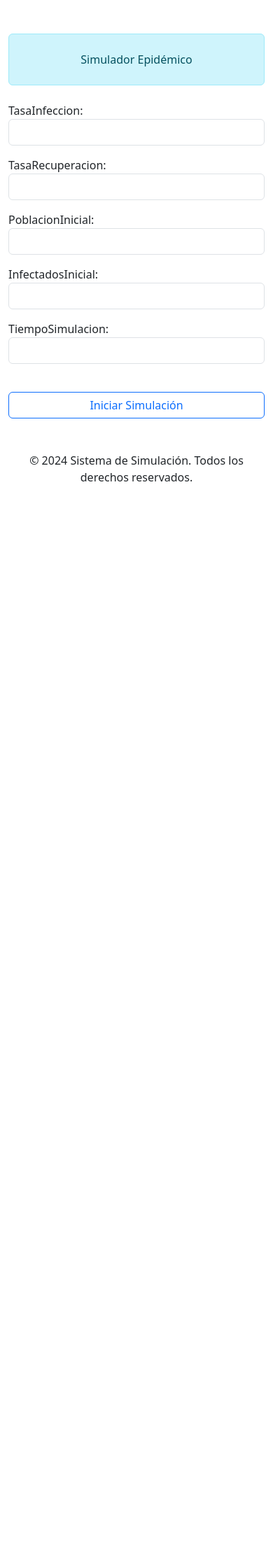
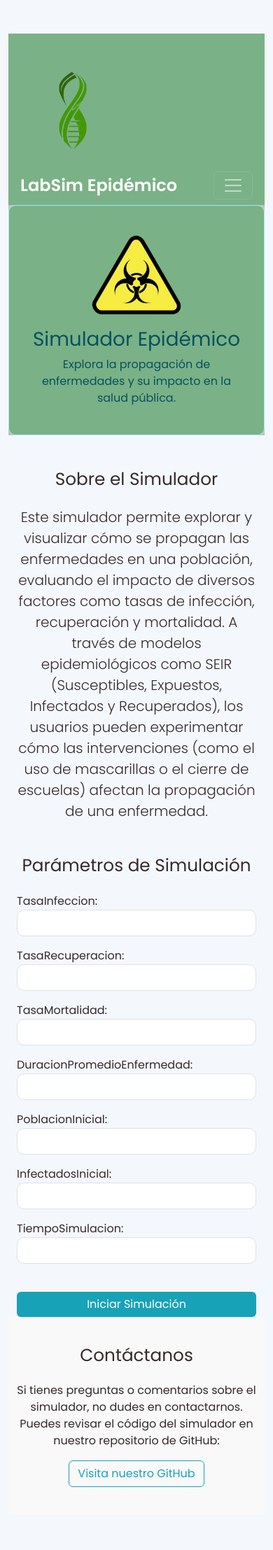
Before and after one commit to ThePacktur/SimuladorEcosistema, a Django app: page / in a window 390 px wide. Shown: the top 2215 px of the page at 70% size. Before the commit the page ends 688 px from the top, so only its background shows below. Run offline with Django 3.2, Linux system fonts and the light colour scheme.

Commit message:
update
update = models, serializers, utilis, views, styles css, front-end

```diff
--- a/simuladorEcosistema/simuladorApp/forms.py
+++ b/simuladorEcosistema/simuladorApp/forms.py
@@ -2,13 +2,49 @@ from django import forms
 from .models import ParametrosSimulacion
 
 class ParametrosSimulacionForm(forms.ModelForm):
+
     class Meta:
         model = ParametrosSimulacion
-        fields = ['tasaInfeccion', 'tasaRecuperacion', 'poblacionInicial', 'infectadosInicial', 'tiempoSimulacion']
+        fields = ['tasaInfeccion', 'tasaRecuperacion', 'tasaMortalidad', 'duracionPromedioEnfermedad', 'poblacionInicial', 'infectadosInicial', 'tiempoSimulacion']
         widgets = {
             'tasaInfeccion': forms.NumberInput(attrs={'class': 'form-control', 'step': '0.01'}),
             'tasaRecuperacion': forms.NumberInput(attrs={'class': 'form-control', 'step': '0.01'}),
+            'tasaMortalidad': forms.NumberInput(attrs={'class': 'form-control', 'step': '0.01'}),
+            'duracionPromedioEnfermedad': forms.NumberInput(attrs={'class': 'form-control'}),
             'poblacionInicial': forms.NumberInput(attrs={'class': 'form-control'}),
             'infectadosInicial': forms.NumberInput(attrs={'class': 'form-control'}),
             'tiempoSimulacion': forms.NumberInput(attrs={'class': 'form-control'}),
         }
+
+    def clean_tasaInfeccion(self):
+        tasa_infeccion = self.cleaned_data.get('tasaInfeccion')
+        if tasa_infeccion < 0:
+            raise forms.ValidationError("La tasa de infección no puede ser negativa.")
+        return tasa_infeccion
+
+    def clean_tasaRecuperacion(self):
+        tasa_recuperacion = self.cleaned_data.get('tasaRecuperacion')
+        if tasa_recuperacion < 0:
+            raise forms.ValidationError("La tasa de recuperación no puede ser negativa.")
+        return tasa_recuperacion
+
+    def clean_poblacionInicial(self):
+        poblacion_inicial = self.cleaned_data.get('poblacionInicial')
+        if poblacion_inicial <= 0:
+            raise forms.ValidationError("La población inicial debe ser un número positivo.")
+        return poblacion_inicial
+
+    def clean_infectadosInicial(self):
+        infectados_inicial = self.cleaned_data.get('infectadosInicial')
+        poblacion_inicial = self.cleaned_data.get('poblacionInicial')
+        if infectados_inicial < 0:
+            raise forms.ValidationError("El número de infectados iniciales no puede ser negativo.")
+        if poblacion_inicial and infectados_inicial >= poblacion_inicial:
+            raise forms.ValidationError("El número de infectados iniciales no puede ser igual o superior a la población inicial.")
+        return infectados_inicial
+
+    def clean_tiempoSimulacion(self):
+        tiempo_simulacion = self.cleaned_data.get('tiempoSimulacion')
+        if tiempo_simulacion <= 0:
+            raise forms.ValidationError("El tiempo de simulación debe ser un número positivo.")
+        return tiempo_simulacion
--- a/simuladorEcosistema/simuladorApp/views.py
+++ b/simuladorEcosistema/simuladorApp/views.py
@@ -1,49 +1,76 @@
 from django.shortcuts import render
+from .serializers import ParametroSimulacionSerializer
+from rest_framework import status, viewsets
 from .forms import ParametrosSimulacionForm
-from .utilis import simularSir
+from .models import ParametrosSimulacion
+
 import matplotlib.pyplot as plt
+from simuladorApp.utilis import simularSeir
+import numpy as np
 import io
 import base64
-
 def simulador(request):
     if request.method == 'POST':
         form = ParametrosSimulacionForm(request.POST)
         if form.is_valid():
-            # Obtener datos del formulario
+            # Obtener datos validados del formulario
             tasaInfeccion = form.cleaned_data['tasaInfeccion']
             tasaRecuperacion = form.cleaned_data['tasaRecuperacion']
             poblacionInicial = form.cleaned_data['poblacionInicial']
             infectadosInicial = form.cleaned_data['infectadosInicial']
             tiempoSimulacion = form.cleaned_data['tiempoSimulacion']
+            intervenciones = form.cleaned_data.get('intervenciones', [])
+
+            # Implementar lógicas de intervenciones
+            if 'mascarillas' in intervenciones:
+                tasaInfeccion *= 0.8  # Reducción del 20% por uso de mascarillas
 
             # Configuración inicial
             SO = poblacionInicial - infectadosInicial
             IO = infectadosInicial
-            RO = 0
+            RO = 0  # Recuperados iniciales
+            D0 = 0  # Muertos iniciales
+            E0 = 0  # Expuestos iniciales (esto depende de tu modelo, puedes ajustarlo si es necesario)
+            tasaMortalidad = 0.01  # Definir tasa de mortalidad (ajusta este valor según sea necesario)
 
-            # Ejecuta la simulación
-            S, I, R = simularSir(tasaInfeccion, tasaRecuperacion, SO, IO, RO, tiempoSimulacion)
+            # Ejecutar simulación
+            S, E, I, R, D = simularSeir(tasaInfeccion, tasaRecuperacion, tasaMortalidad, SO, E0, IO, RO, D0, tiempoSimulacion)
 
-            # Generar recomendaciones
+            # Generar recomendaciones dinámicas basadas en la simulación
             recomendaciones = []
+
+            # Si el número de infectados es muy alto
             if max(I) > poblacionInicial * 0.2:
                 recomendaciones.append("Implementar cuarentenas estrictas para reducir la propagación.")
+
+            # Si el número de infectados supera cierto umbral
             if max(I) > 100:
-                recomendaciones.append("Incrementar campañas de vacunación.") #agregar plan de vacunacion previa a a la propagacion de la enfermedad
-            if len(S) > 30:
+                recomendaciones.append("Incrementar campañas de vacunación.")
+
+            # Si la simulación es de más de 30 días, recomendar uso de mascarillas
+            if tiempoSimulacion > 30:
                 recomendaciones.append("Promover el uso de mascarillas en espacios cerrados.")
 
-            # Graficar el resultado
+            # Nuevas recomendaciones basadas en el comportamiento observado
+            # Si la curva de infectados sigue creciendo rápidamente, sugerir restricciones de viajes
+            if I[-1] > I[0] * 2:
+                recomendaciones.append("Restricciones de viajes para evitar propagación masiva.")
+
+            # Si el número de recuperados es bajo, sugerir mejorar tratamientos
+            if max(R) < poblacionInicial * 0.1:
+                recomendaciones.append("Revisar estrategias de tratamiento y hospitalización.")
+
+            # Graficar resultado
             plt.figure(figsize=(10, 5))
-            plt.plot(S, label="Susceptibles", color="blue")
-            plt.plot(I, label="Infectados", color="red")
-            plt.plot(R, label="Recuperados", color="green")
+            plt.plot(range(tiempoSimulacion + 1), S, label="Susceptibles", color="blue")
+            plt.plot(range(tiempoSimulacion + 1), I, label="Infectados", color="red")
+            plt.plot(range(tiempoSimulacion + 1), R, label="Recuperados", color="green")
             plt.xlabel("Días")
             plt.ylabel("Población")
             plt.title("Simulación Epidemiológica")
             plt.legend()
 
-            # Guardar la imagen como PNG
+            # Guardar la imagen como base64
             buffer = io.BytesIO()
             plt.savefig(buffer, format='png')
             buffer.seek(0)
@@ -51,9 +78,17 @@ def simulador(request):
             buffer.close()
             image_base64 = base64.b64encode(imagen_png).decode('utf-8')
 
+            # Después de calcular las simulaciones
+            tiempo_pico = np.argmax(I)  # Primer índice donde I alcanza su máximo
+            porcentaje_infectados = (max(I) / poblacionInicial) * 100
+            porcentaje_recuperados = (max(R) / poblacionInicial) * 100
+
             return render(request, 'simuladorApp/resultados.html', {
                 'grafico': image_base64,
-                'recomendaciones': recomendaciones
+                'recomendaciones': recomendaciones,
+                'tiempo_pico': tiempo_pico,
+                'porcentaje_infectados': porcentaje_infectados,
+                'porcentaje_recuperados': porcentaje_recuperados,
             })
     else:
         form = ParametrosSimulacionForm()
--- /dev/null
+++ b/simuladorEcosistema/static/styles.css
@@ -0,0 +1,77 @@
+body {
+    font-family: 'Poppins', sans-serif;
+    background-color: #f4f7fc;
+    color: #352a2a;
+}
+
+header {
+    background-color: #c2c2c2; /* Color oscuro profesional */
+    color: white;
+}
+
+.header-title {
+    background-color: #7ab186 ;
+    border-radius: 10px;
+    padding: 30px;
+}
+
+.navbar {
+    background-color: #7ab186; /* Fondo oscuro para la navbar */
+    padding: 5px;
+}
+
+.navbar-brand {
+    font-size: 1.5rem;
+    font-weight: bold;
+}
+
+.navbar-nav .nav-link {
+    color: #fffefe !important; /* Color claro de texto */
+    font-weight: 500;
+}
+
+.navbar-nav .nav-link:hover {
+    color: #ffc107 !important; /* Color dorado al pasar el mouse */
+}
+
+.btn-primary {
+    background-color: #17a2b8; /* Color para los botones */
+    border: none;
+}
+
+.btn-outline-primary {
+    border-color: #17a2b8;
+    color: #17a2b8;
+}
+
+.footer {
+    background-color: #343a40;
+    color: white;
+    padding: 20px;
+    font-size: 14px;
+}
+
+footer a {
+    color: #ffc107;
+}
+
+.form-control {
+    border-radius: 10px;
+}
+
+.container-fluid {
+    margin-top: 30px;
+}
+
+#chart {
+    margin-top: 50px;
+    max-width: 100%;
+    height: 400px;
+    background-color: #fff;
+    border-radius: 8px;
+}
+
+.contact-section {
+    background-color: #f9f9f9;
+    padding: 40px 0;
+}
--- a/simuladorEcosistema/templates/simuladorApp/simulador.html
+++ b/simuladorEcosistema/templates/simuladorApp/simulador.html
@@ -1,25 +1,94 @@
 <!DOCTYPE html>
+{% load static %}
 <html lang="en">
 <head>
     <meta charset="UTF-8">
     <meta name="viewport" content="width=device-width, initial-scale=1.0">
     <link href="https://cdn.jsdelivr.net/npm/bootstrap@5.3.3/dist/css/bootstrap.min.css" rel="stylesheet" crossorigin="anonymous">
+    <link href="https://fonts.googleapis.com/css2?family=Poppins:wght@300;400;600&display=swap" rel="stylesheet">
+    <link href="{% static 'styles.css' %}" rel="stylesheet">
     <title>Simulador Epidémico</title>
 </head>
 <body class="container mt-5">
-    <header class="mb-4 text-center">
-        <div class="alert alert-info py-4 header-title">Simulador Epidémico</div>
+    <header class="mb-5">
+        <!-- Navbar -->
+        <nav class="navbar navbar-expand-lg navbar-dark">
+            <div class="container-fluid">
+                <img src="{% static 'image/adn.png' %}" alt="logo-adn" class="img-fluid" style="width: 150px;" >
+                <a class="navbar-brand" href="#">LabSim Epidémico</a>
+                <button class="navbar-toggler" type="button" data-bs-toggle="collapse" data-bs-target="#navbarNav" aria-controls="navbarNav" aria-expanded="false" aria-label="Toggle navigation">
+                    <span class="navbar-toggler-icon"></span>
+                </button>
+                <div class="collapse navbar-collapse" id="navbarNav">
+                    <ul class="navbar-nav ms-auto">
+                        <li class="nav-item">
+                            <a class="nav-link active" aria-current="page" href="#">Inicio</a>
+                        </li>
+                        <li class="nav-item">
+                            <a class="nav-link" href="#sobre-el-simulador">Sobre el Simulador</a>
+                        </li>
+                        <li class="nav-item">
+                            <a class="nav-link" href="#contacto">Contacto</a>
+                        </li>
+                    </ul>
+                </div>
+            </div>
+        </nav>
+        <!-- Fin Navbar -->
+
+        <div class="alert alert-info py-4 text-center header-title">
+            <img src="{% static 'image/hazard-removebg.png' %}" alt="biohazard" class="img-fluid" style="max-width: 150px;">
+            <h1>Simulador Epidémico</h1>
+            <p>Explora la propagación de enfermedades y su impacto en la salud pública.</p>
+        </div>
     </header>
 
-    <form method="post">
-        {% csrf_token %}
-        {{ form.as_p }}
-        <button type="submit" class="btn btn-outline-primary mt-4 w-100">Iniciar Simulación</button>
-    </form>
+    <main>
+        <!-- Sobre el simulador -->
+        <section id="sobre-el-simulador" class="mb-5">
+            <div class="container">
+                <h2 class="text-center mb-4">Sobre el Simulador</h2>
+                <p class="lead text-center">Este simulador permite explorar y visualizar cómo se propagan las enfermedades en una población, evaluando el impacto de diversos factores como tasas de infección, recuperación y mortalidad. A través de modelos epidemiológicos como SEIR (Susceptibles, Expuestos, Infectados y Recuperados), los usuarios pueden experimentar cómo las intervenciones (como el uso de mascarillas o el cierre de escuelas) afectan la propagación de una enfermedad.</p>
+            </div>
+        </section>
+
+        <!-- Formulario de simulación -->
+        <section id="formulario" class="container-fluid">
+            <div class="row">
+                <div class="col-md-6 col-sm-12 mx-auto">
+                    <form method="post">
+                        {% csrf_token %}
+                        <h2 class="text-center mb-4">Parámetros de Simulación</h2>
+                        {{ form.as_p }}
+                        <button type="submit" class="btn btn-primary w-100 mt-4">Iniciar Simulación</button>
+                    </form>
+                </div>
+            </div>
+        </section>
+
+        <!-- Contacto -->
+        <section id="contacto" class="contact-section">
+            <div class="container">
+                <h2 class="text-center mb-4">Contáctanos</h2>
+                <p class="text-center">Si tienes preguntas o comentarios sobre el simulador, no dudes en contactarnos. Puedes revisar el código del simulador en nuestro repositorio de GitHub:</p>
+                <div class="text-center">
+                    <a href="https://github.com/ThePacktur/SimuladorEcosistema" class="btn btn-outline-primary" target="_blank">Visita nuestro GitHub</a>
+                </div>
+            </div>
+        </section>
+    </main>
+
+    <div id="chart"></div>
 
     <footer class="footer mt-5 text-center">
-        <p>&copy; 2024 Sistema de Simulación. Todos los derechos reservados.</p>
+        <p>&copy; 2024 Laboratorio de Simulación. Todos los derechos reservados.</p>
+        <p>
+            <a href="#" class="text-decoration-none text-primary">Términos y Condiciones</a> |
+            <a href="#" class="text-decoration-none text-primary">Política de Privacidad</a>
+        </p>
     </footer>
+
     <script src="https://cdn.jsdelivr.net/npm/bootstrap@5.3.3/dist/js/bootstrap.bundle.min.js" crossorigin="anonymous"></script>
+
 </body>
 </html>
```
Also changed, not shown: simuladorEcosistema/simuladorApp/models.py (+4 -4 lines), simuladorEcosistema/simuladorApp/serializers.py (added, +7 -0 lines), simuladorEcosistema/simuladorApp/utilis.py (+24 -11 lines), simuladorEcosistema/static/stylesRest.css (added, +34 -0 lines), simuladorEcosistema/templates/simuladorApp/resultados.html (+17 -3 lines), simuladorEcosistema/simuladorApp/migrations/0001_initial.py, simuladorEcosistema/static/image/adn.png (added), simuladorEcosistema/static/image/hazard-removebg.png (added).
